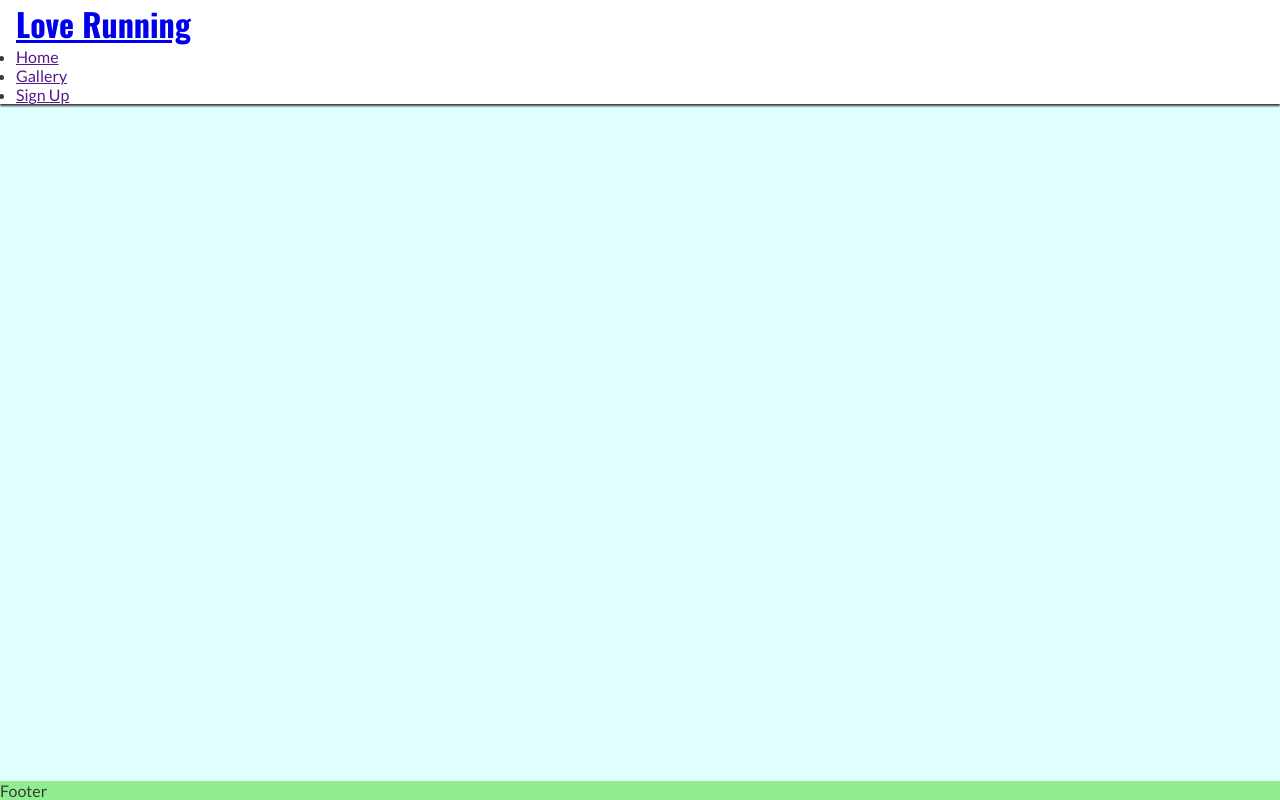
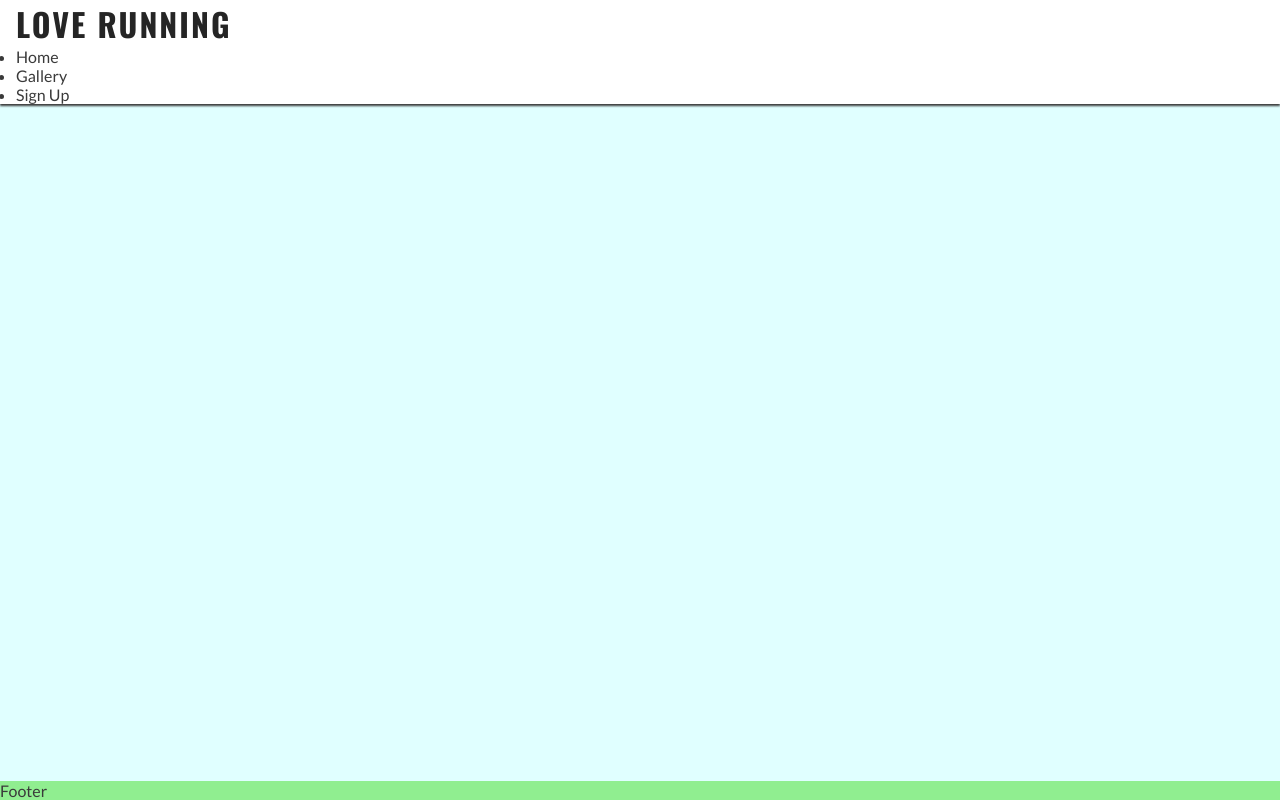
Before and after one commit to hpjohnson/l-r, a plain HTML site: page index.html in a window 1280 px wide. Drawn offline with nearby package versions, Linux system fonts and the light colour scheme.

Commit message:
Style header -> logo styles, remove underline from links

```diff
--- a/assets/css/style.css
+++ b/assets/css/style.css
@@ -28,9 +28,18 @@ header {
   box-shadow: 0 2px 2px #3a3a3a;
 }
 
-/* font for headings */
+/* style links in header */
+header a {
+    text-decoration: none;
+    color: inherit;
+}
+
+/* style for headings */
 h1 {
     font-family: "Oswald", sans-serif;
+    text-transform: uppercase;
+    letter-spacing: 2px;
+    color: #252525;
 }
 
 /* main content styles */
```
